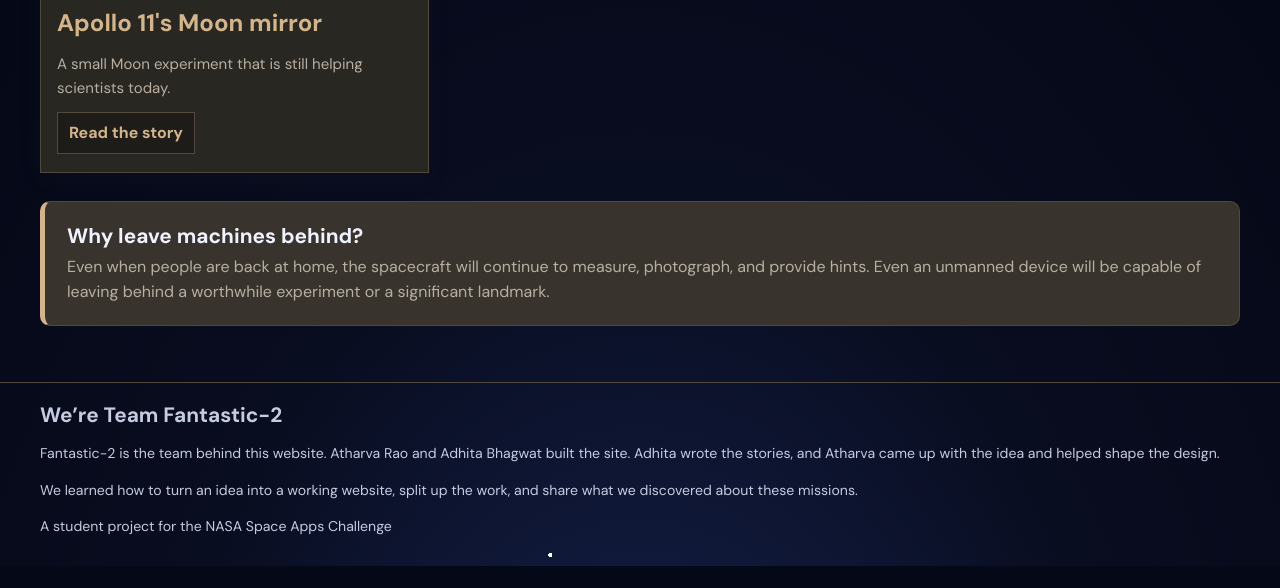
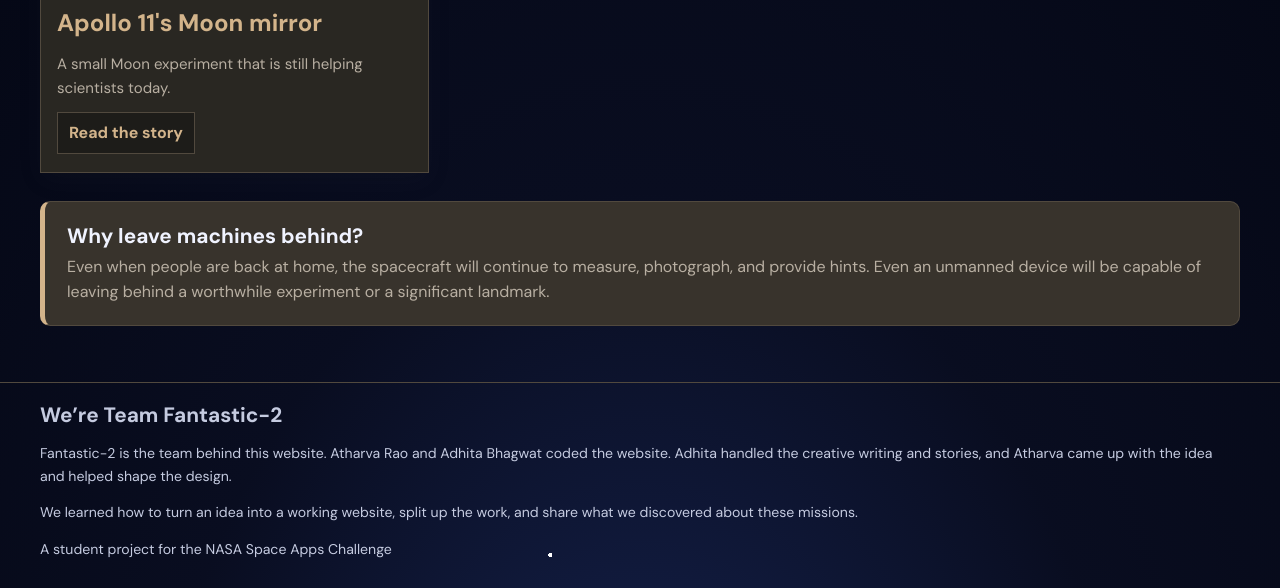
Before and after one commit to TheFantastic2/F-2-Website, a plain HTML site: page index.html in a window 1280 px wide. Shown: the part 3221-3809 px from the top of the page. Before the commit the page ends 3787 px from the top, so only its background shows below. Drawn offline with Linux system fonts and the light colour scheme.

Commit message:
Update index.html

```diff
--- a/index.html
+++ b/index.html
@@ -1030,7 +1030,7 @@
     <div class="wrap">
       <section aria-labelledby="team-title">
         <h2 id="team-title">We’re Team Fantastic-2</h2>
-        <p>Fantastic-2 is the team behind this website. Atharva Rao and Adhita Bhagwat built the site. Adhita wrote the stories, and Atharva came up with the idea and helped shape the design.</p>
+        <p>Fantastic-2 is the team behind this website. Atharva Rao and Adhita Bhagwat coded the website. Adhita handled the creative writing and stories, and Atharva came up with the idea and helped shape the design.</p>
         <p>We learned how to turn an idea into a working website, split up the work, and share what we discovered about these missions.</p>
       </section>
       <div class="footer-content">
```
